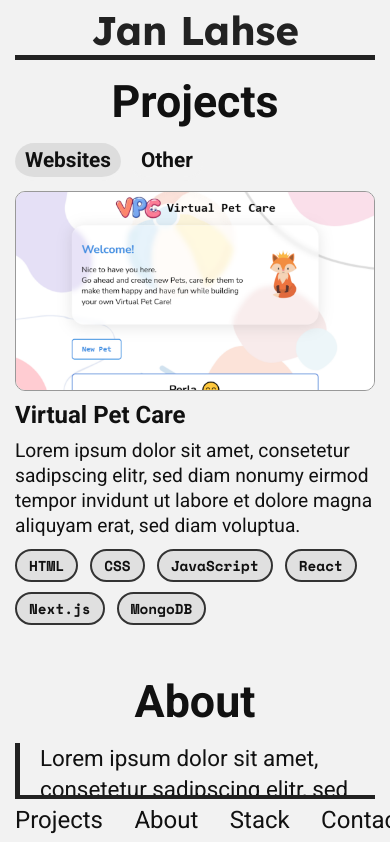
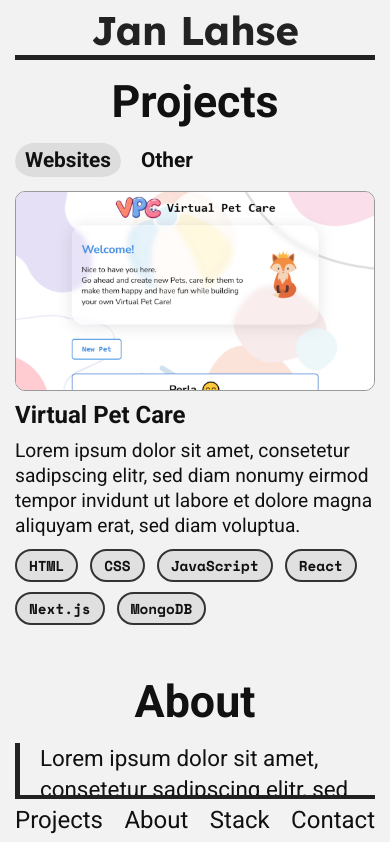
Before and after one commit to janlahse/portfolio, a Next.js app: page / in a window 390 px wide. Shown: the top 842 px of the page. Built offline with nearby package versions, Linux system fonts and the light colour scheme.

Commit message:
fixed mobile nav

```diff
--- a/components/NavBar.js
+++ b/components/NavBar.js
@@ -13,7 +13,8 @@ export default function NavBar({ isHeaderNav, handleScroll }) {
 
 const Bar = styled.ul`
   position: fixed;
-  inset: auto 15px 0;
+  inset: auto 0 0;
+  padding: 0 15px 2px;
   z-index: 1;
   flex-grow: 1;
   display: ${(props) => (props.$isHeaderNav ? "none" : "flex")};
@@ -22,15 +23,13 @@ const Bar = styled.ul`
   height: 45px;
   background-color: #f2f2f2;
   list-style: none;
-  padding: 0 0 2px 0;
   font-size: 1.5em;
-  max-width: calc(100% - 30px);
   @media (min-width: 650px) {
     display: ${(props) => (props.$isHeaderNav ? "flex" : "none")};
     max-width: 400px;
     align-items: flex-end;
     position: static;
-    margin: 0;
+    padding: 0 0 2px;
   }
   & > li {
     transition: font-size 0.3s ease, transform 0.2s ease;
```
